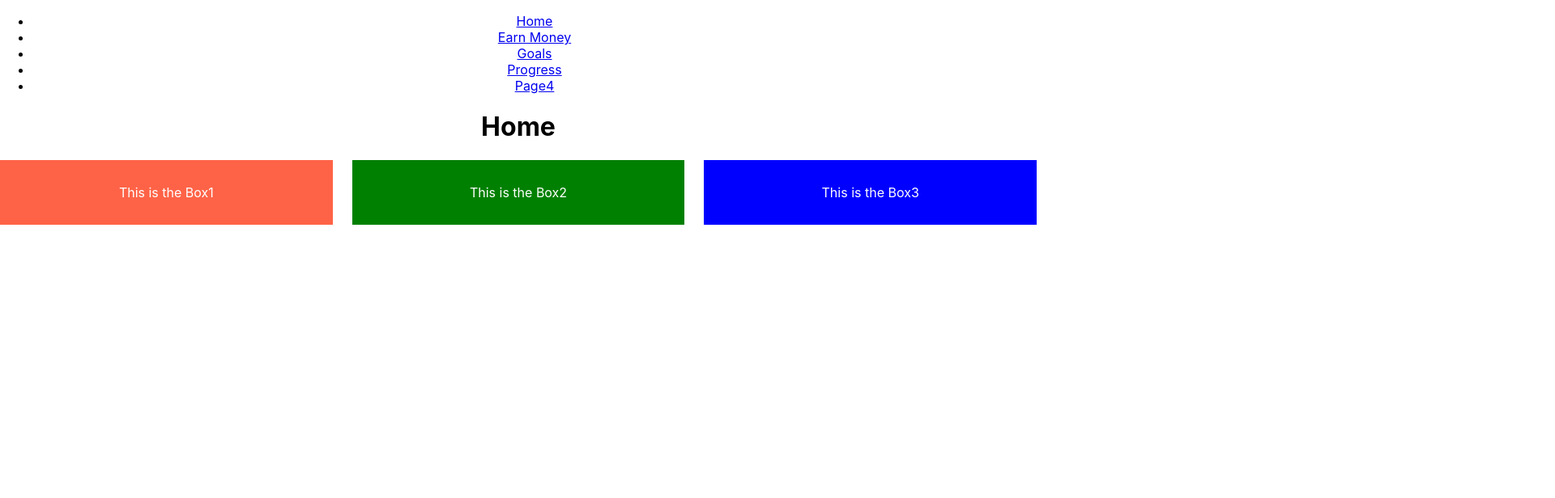
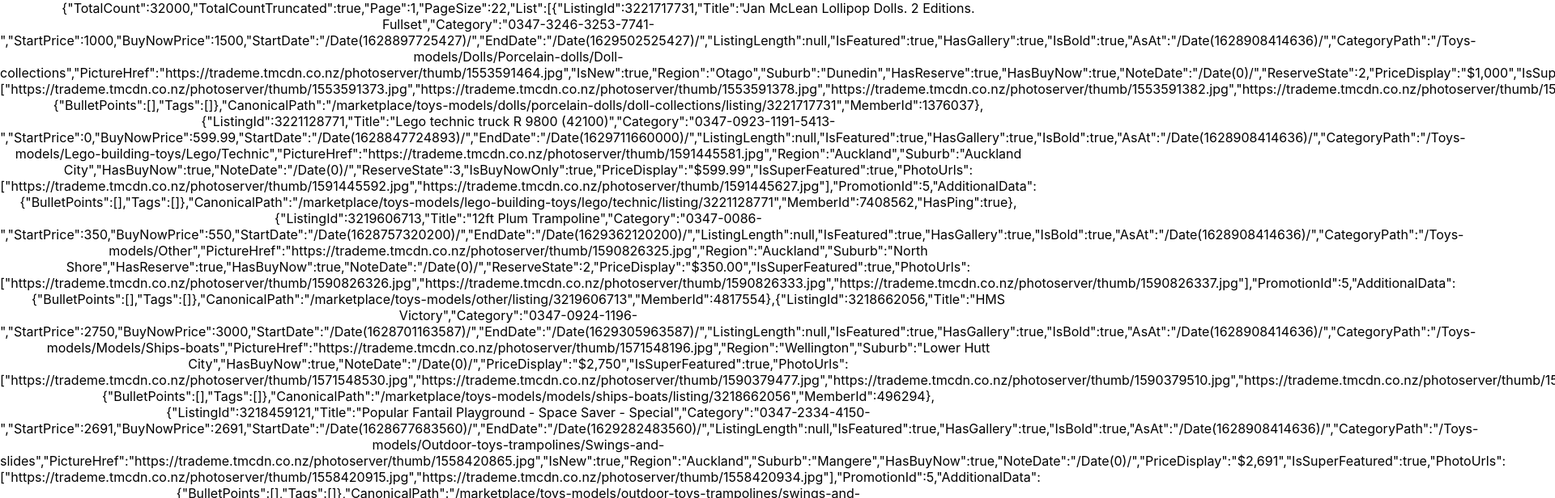
Before and after one commit to Natnael92460/summer-of-tech-money-101, a React (Create React App) app: page / in a window 1280 px wide. Shown: the top 616 px of the page at 81% size, 1920 px wide, since content can reach past the window. Built offline with nearby package versions, Linux system fonts and the light colour scheme.

Commit message:
updated fetch function

```diff
--- a/src/App.js
+++ b/src/App.js
@@ -1,4 +1,4 @@
-import React from "react";
+import React, {useState, useEffect} from "react";
 import { BrowserRouter as Router, Switch, Route, Link } from "react-router-dom";
 import logo from "./logo.svg";
 import "./App.css";
@@ -7,19 +7,26 @@
 import { Goals } from "./pages/Goals";
 import { Progress } from "./pages/Progress";
 import { Page4 } from "./pages/page4";
+import { useSearchResults } from "./hooks/useSearchResults";
 
+function siplifySampleData(allSearchResult){
+  return allSearchResult;
+}
 
 function App() {
 
-  //fetching the sample data
-  fetch('/Sample-Api.json')
-  .then(response => response.json())
-  .then(data => console.log(data));
+  const [searchResults, setSearchResults] = useState([]);
+
+    useEffect(async () => {
+      const response = await fetch('/Sample-Api.json').then(response => response.json());
+      setSearchResults (siplifySampleData(response));
+    }, [])
 
   return (
     <div className="App">
       <Router>
         <div>
+          <span>{JSON.stringify(searchResults)}</span>
           <nav>
             <ul>
               <li>
```
